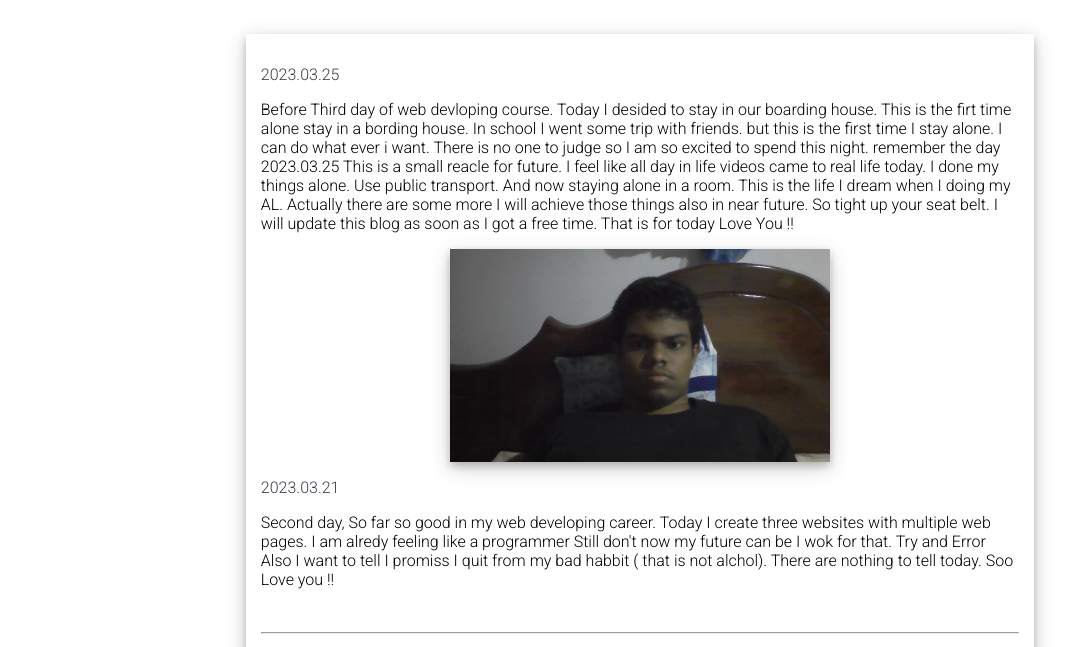
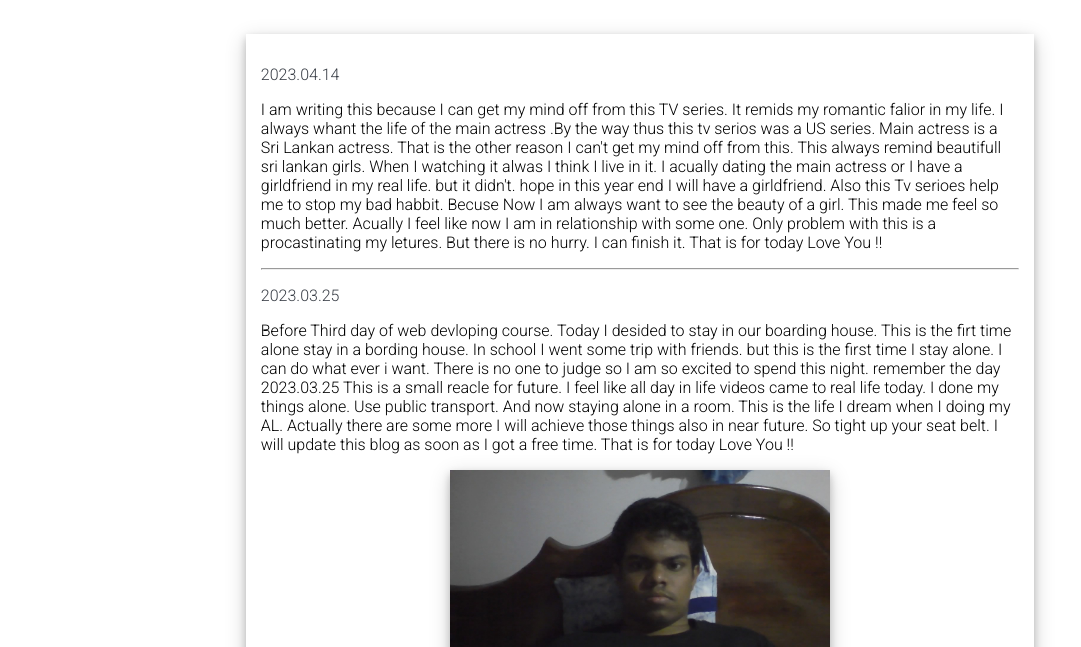
Before and after one commit to sathindudezoysa/web-site, a plain HTML site: page index.html in a window 1280 px wide. Shown: the part 134-781 px from the top of the page, without its empty margins (0-1081 px from the left). Drawn offline with Linux system fonts and the light colour scheme.

Commit message:
Update index.html

```diff
--- a/index.html
+++ b/index.html
@@ -58,6 +58,20 @@
     <div class="center">
 
         <div class="date">
+            <p>2023.04.14</p>
+        </div>
+
+        <div>
+            <p>I am writing this because I can get my mind off from this TV series. It remids my romantic falior in my life. I always whant the life of the main actress
+            .By the way thus this tv serios was a US series. Main actress is a Sri Lankan actress. That is the other reason I can't get my mind off from this. This always remind
+            beautifull sri lankan girls. When I watching it alwas I think I live in it. I acually dating the main actress or I have a girldfriend in my real life. but it didn't.
+            hope in this year end I will have a girldfriend. Also this Tv serioes help me to stop my bad habbit. Becuse Now I am always want to see the beauty of a girl. This made
+            me feel so much better. Acually I feel like now I am in relationship with some one. Only problem with this is a procastinating my letures. But there is no hurry. I can finish it.
+            That is for today Love You !! </p>
+        </div>
+        <hr >
+
+        <div class="date">
             <p>2023.03.25</p>
         </div>
 
```
